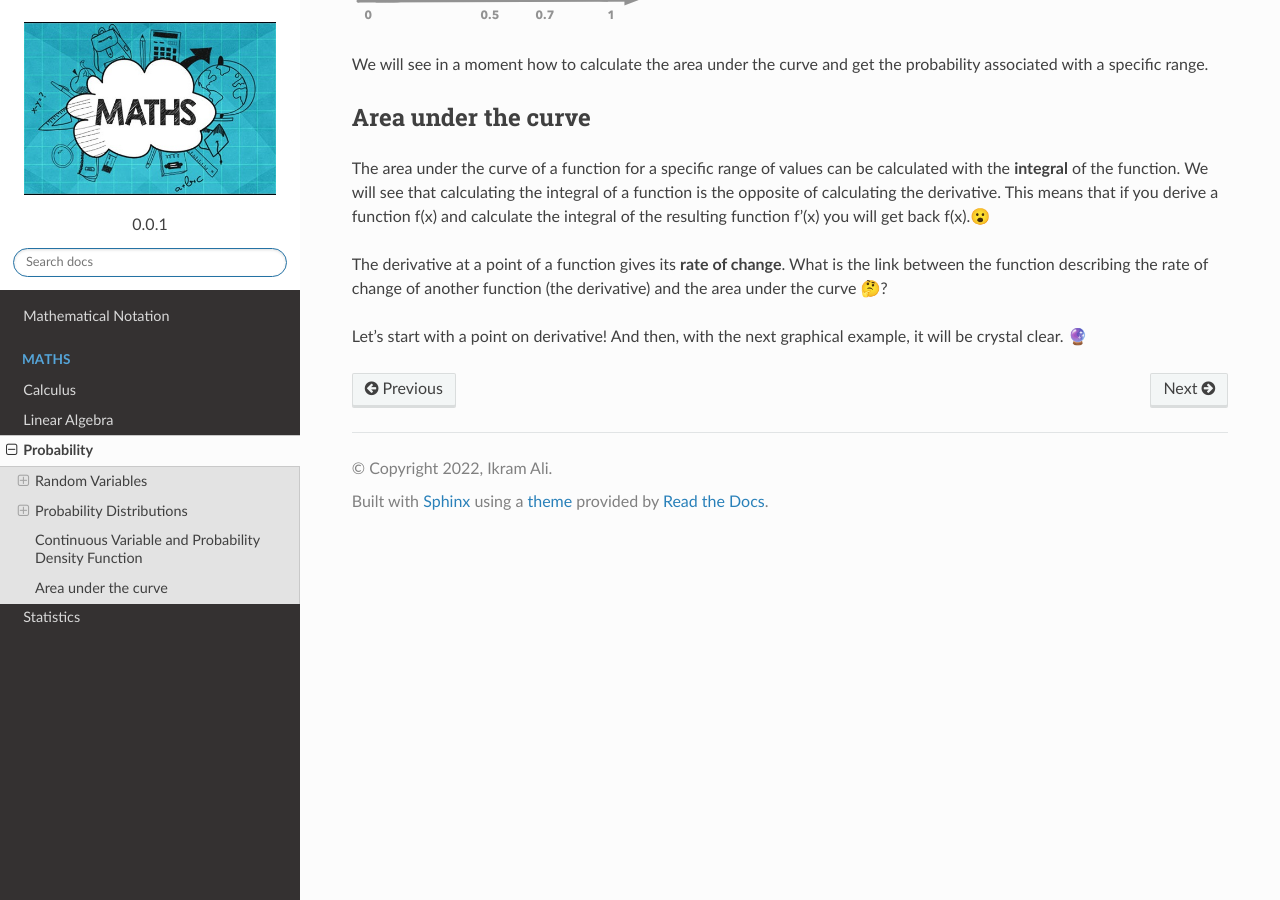
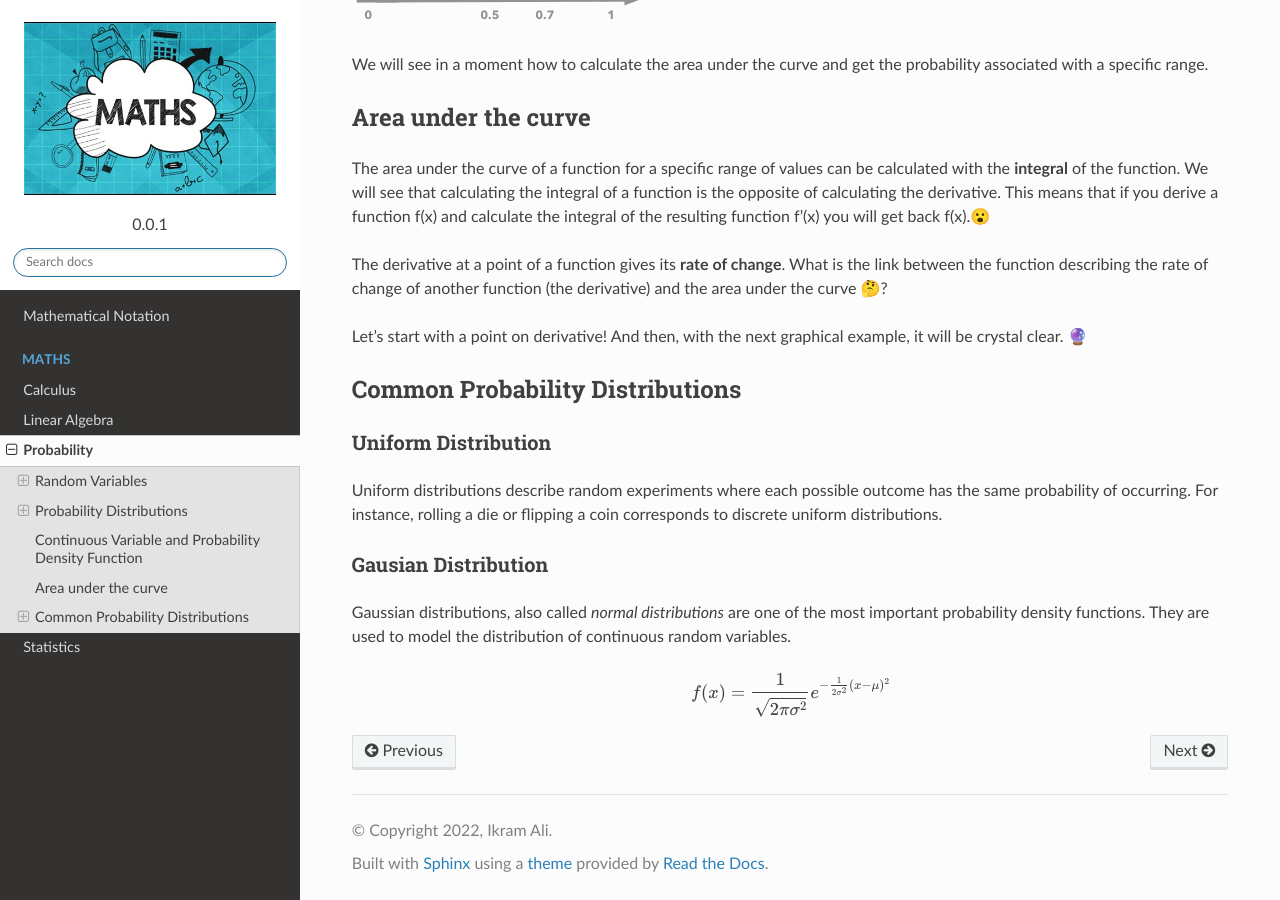
Before and after one commit to akkefa/ml-notes, a Sphinx documentation site: the page built from docs/probability.rst, in a window 1280 px wide and 900 px high, scrolled down 3721 px. Built offline with Sphinx 7.4.7 and the Read the Docs theme 2.0.0, drawn with Linux system fonts in a browser that asks for light colours.

Commit message:
Data (#9)
New code added.

```diff
--- a/docs/calculus.rst
+++ b/docs/calculus.rst
@@ -71,7 +71,7 @@ With the *Leibniz notation*, you write:
     \frac{d f(x)}{dx}
 
 Derivatives of Linear And Nonlinear Functions
-^^^^^^^^^^^^^^^^^^^^^^^^^^^^^^^^^^^^^^^^^^^^
+^^^^^^^^^^^^^^^^^^^^^^^^^^^^^^^^^^^^^^^^^^^^^^^
 
 You can extract rules from the fact that a function derivative corresponds to its rate of change.
 
--- a/docs/probability.rst
+++ b/docs/probability.rst
@@ -163,3 +163,20 @@ What is the link between the function describing the rate of change of another f
 the area under the curve 🤔?
 
 Let's start with a point on derivative! And then, with the next graphical example, it will be crystal clear. 🔮
+
+Common Probability Distributions
+---------------------------------
+
+Uniform Distribution
+^^^^^^^^^^^^^^^^^^^^^^
+Uniform distributions describe random experiments where each possible outcome has the same probability of occurring.
+For instance, rolling a die or flipping a coin corresponds to discrete uniform distributions.
+
+Gausian Distribution
+^^^^^^^^^^^^^^^^^^^^^^
+Gaussian distributions, also called *normal distributions* are one of the most important probability density functions.
+They are used to model the distribution of continuous random variables.
+
+.. math::
+
+    f(x) = \frac{1}{\sqrt{2\pi \sigma^2}}e^{-\frac{1}{2\sigma^2}(x - \mu)^2}
```
Also changed, not shown: docs/evaluation_metrics.rst (added, +40 -0 lines).
